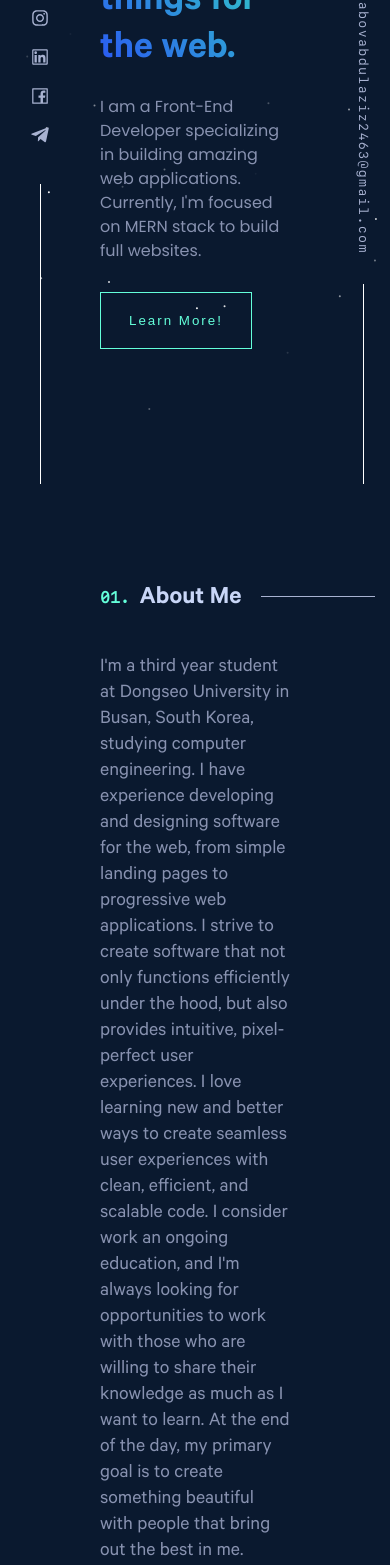
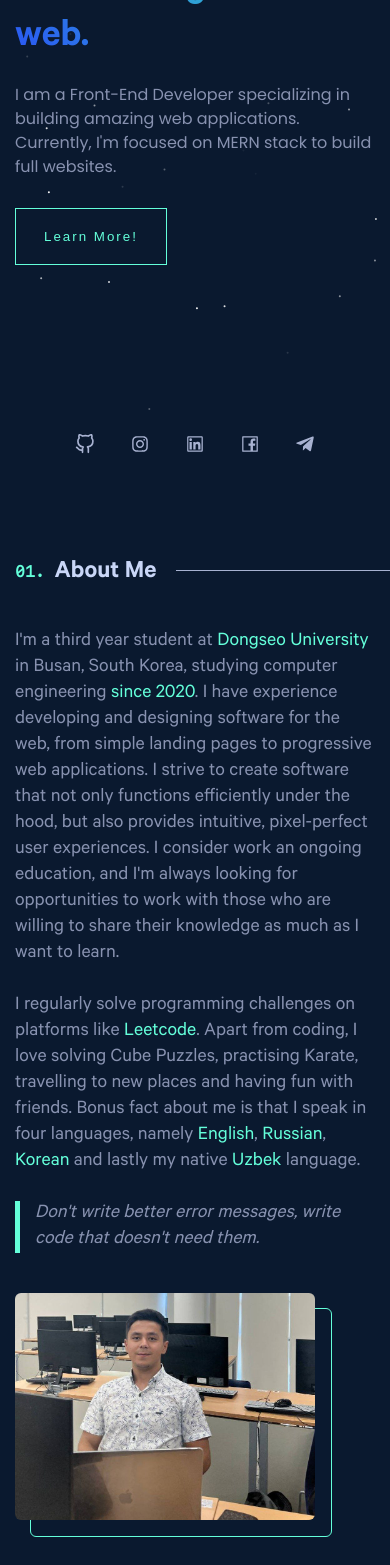
Before and after one commit to iamalaziz/portfolio, a React (Create React App) app: page / in a window 390 px wide. Shown: the part 360-1925 px from the top of the page. Built offline with nearby package versions, Linux system fonts and the light colour scheme.

Commit message:
finished about section and img style

```diff
--- a/src/App.js
+++ b/src/App.js
@@ -5,10 +5,12 @@ import Navbar from "./components/Navbar/Navbar";
 import { useState } from "react";
 import MobileMenu from "./components/Navbar/MobileMenu";
 
+
 function App() {
   const [navbar, setNavbar] = useState(false);
   return (
     <div className="App">
+
       <Navbar navbar={navbar} setNavbar={setNavbar} />
       {navbar === true ? (
         <MobileMenu navbar={navbar} setNavbar={setNavbar} />
--- a/src/App.scss
+++ b/src/App.scss
@@ -1,36 +1,7 @@
 @import "./styles/custom.scss";
 @import "./styles/variables.scss";
-@import url('https://fonts.googleapis.com/css2?family=Poppins&display=swap');
+@import url("https://fonts.googleapis.com/css2?family=Poppins&display=swap");
 
-* {
-  margin: 0;
-  padding: 0;
-  box-sizing: border-box;
-}
-body {
-  font-family: Mono;
-  width: 100%;
-  height: 100vh;
-  background-color: $bg;
-  color: #fff;
-}
-a {
-  text-decoration: none;
-  color: $light-slate;
-  &:hover {
-    color: $green;
-  }
-}
-li {
-  list-style-type: none;
-}
-section {
-  margin: 0 100px;
-
-  display: flex;
-  flex-direction: column;
-  justify-content: center;
-}
 .App {
   width: 100%;
   height: 100vh;
@@ -83,10 +54,10 @@ section {
     font-size: clamp(40px, 8vw, 80px);
     color: $slate;
     font-family: CalibreSB;
-    background-image: linear-gradient(45deg,#2A54F5 0%,#33E5BB 100%);
+    background-image: linear-gradient(45deg, #2a54f5 0%, #33e5bb 100%);
     -webkit-background-clip: text;
     -webkit-text-fill-color: transparent;
-    &:nth-child(2){
+    &:nth-child(2) {
       color: $lightest_slate;
     }
   }
@@ -130,17 +101,31 @@ section {
     }
     a {
       padding: 10px;
-      transition: .3s all ease;
-      color: $light-slate;
+      transition: 0.3s all ease;
       &:hover svg,
-      &:focus svg{
-        color: $green;
+      &:focus svg {
         transform: translateY(-3px);
       }
       svg {
         width: 20px;
         height: 20px;
       }
+    }
+  }
+  @media screen and (max-width: 450px) {
+    margin-top: -50px;
+    position: static;
+    display: flex;
+    align-items: center;
+    flex-direction: row;
+    justify-content: center;
+    li {
+      &:last-of-type {
+        margin-bottom: 0;
+      }
+    }
+    &:after {
+      display: none;
     }
   }
 }
@@ -154,7 +139,7 @@ section {
   align-items: center;
   justify-content: center;
   &:after {
-    content: '';
+    content: "";
     display: block;
     width: 1px;
     height: 200px;
@@ -169,18 +154,20 @@ section {
     line-height: 1;
     letter-spacing: 0.1em;
     writing-mode: vertical-rl;
-    color: $light-slate;
     &:hover,
     &:focus {
       transform: translateY(-3px);
-      color: $green;
     }
+  }
+  @media screen and (max-width: 450px) {
+    display: none;
   }
 }
 /* ABOUT */
 
 .about {
-  margin: 100px;
+  margin-top: 100px;
+  margin-bottom: 100px;
   h1 {
     font-family: CalibreSB;
     font-size: clamp(26px, 5vw, 32px);
@@ -193,7 +180,7 @@ section {
       font-size: clamp(16px, 3vw, 20px);
     }
     &:after {
-      content: '';
+      content: "";
       position: absolute;
       top: 12px;
       margin-left: 20px;
@@ -202,10 +189,117 @@ section {
       background-color: $light-slate;
     }
   }
-  p {
-    font-family: Calibre;
-    color: $slate;
-    font-size: 20px;
-    line-height: 26px;
+  div {
+    display: grid;
+    grid-template-columns: 3fr 2fr;
+    gap: 50px;
+    margin-bottom: 40px;
+    p {
+      font-family: Calibre;
+      color: $slate;
+      font-size: 20px;
+      line-height: 26px;
+      figure {
+        position: relative;
+        blockquote {
+          padding-left: 20px;
+          font-style: italic;
+        }
+        &:before {
+          content: "";
+          position: absolute;
+          display: block;
+          width: 5px;
+          height: 100%;
+          background-color: $green;
+        }
+      }
+    }
+    .wrapper {
+      position: relative;
+      display: block;
+      transition: 0.2s all ease-in;
+      img {
+        position: relative;
+        max-width: 400px;
+        mix-blend-mode: multiply;
+        filter: grayscale(100%) contrast(1);
+        border-radius: 6px;
+        z-index: 4;
+        transition: 0.2s all ease-in;
+      }
+      &:before {
+        content: "";
+        background-color: $green;
+        position: absolute;
+        display: block;
+        top: 0;
+        left: 0;
+        width: 400px;
+        height: 302px;
+        border-radius: 6px;
+        transition: 0.2s all ease-in;
+      }
+      &:after {
+        content: "";
+        background: transparent;
+        position: absolute;
+        border: 1px solid $green;
+        display: block;
+        top: 15px;
+        left: 15px;
+        width: 400px;
+        height: 302px;
+        border-radius: 6px;
+        // z-index: 3;
+        transition: 0.2s all ease-in;
+      }
+      @media screen and (max-width: 700px) {
+        &:before {
+          width: 300px;
+          height: 227px;
+        }
+        &:after {
+          width: 300px;
+          height: 227px;
+        }
+        img {
+          width: 300px;
+        }
+      }
+      &:hover,
+      &:focus {
+        img {
+          filter: none;
+          mix-blend-mode: normal;
+        }
+        &:before {
+          display: none;
+        }
+        &:after {
+          transform: translate(-5px, -5px);
+        }
+      }
+    }
+    @media (max-width: 1000px) {
+      display: block;
+      .wrapper {
+        margin-top: 40px;
+        img {
+          margin: 0 auto;
+        }
+      }
+    }
+    @media screen and (max-width: 450px) {
+      .wrapper {
+        &:before {
+          display: none;
+        }
+        img {
+          filter: none;
+          mix-blend-mode: normal;
+        }
+      }
+    }
   }
 }
--- a/src/components/About.jsx
+++ b/src/components/About.jsx
@@ -1,16 +1,45 @@
-import React from 'react'
+import React from "react";
+import AboutSectionPhoto from "../assets/about-img.jpg";
 
 const About = () => {
   return (
-    <section className='about'>
-      <h1><span>01. </span>About Me</h1>
-      <p className='desc'><bolder>I'm a third year student at Dongseo University</bolder> in Busan, South Korea, studying computer engineering. I have experience developing and designing software for the web, from simple landing pages to progressive web applications. I strive to create software that not only functions efficiently under the hood, but also provides intuitive, pixel-perfect user experiences.
+    <section className="about">
+      <h1>
+        <span>01. </span>About Me
+      </h1>
+      <div className="content">
+        <p className="desc">
+          I'm a third year student at <span>Dongseo University</span> in Busan,
+          South Korea, studying computer engineering <span>since 2020</span>. I
+          have experience developing and designing software for the web, from
+          simple landing pages to progressive web applications. I strive to
+          create software that not only functions efficiently under the hood,
+          but also provides intuitive, pixel-perfect user experiences. I
+          consider work an ongoing education, and I'm always looking for
+          opportunities to work with those who are willing to share their
+          knowledge as much as I want to learn. <br />
+          <br />I regularly solve programming challenges on platforms like{" "}
+          <a href="http://leetcode.com" target="_blank">
+            <span>Leetcode</span>
+          </a>
+          . Apart from coding, I love solving Cube Puzzles, practising Karate,
+          travelling to new places and having fun with friends.
 
-      I love learning new and better ways to create seamless user experiences with clean, efficient, and scalable code. I consider work an ongoing education, and I'm always looking for opportunities to work with those who are willing to share their knowledge as much as I want to learn. At the end of the day, my primary goal is to create something beautiful with people that bring out the best in me.
+          Bonus fact about me is that I speak in four languages, namely <span>English</span>, <span>Russian</span>, <span>Korean</span> and lastly my native <span>Uzbek</span> language.
+          <br /><br />
+          <figure>
+            <blockquote>
+              Don't write better error messages, write code that doesn't need
+              them.
+            </blockquote>
+          </figure>
+        </p>
+        <div className="wrapper">
+          <img src={AboutSectionPhoto} alt="me_in_class" />
+        </div>
+      </div>
+    </section>
+  );
+};
 
-      When I'm not in front of a computer screen, I'm probably snowboarding, traveling, petting dogs, or learning a new song on my uke.</p>
-    </section>
-  )
-}
-
-export default About
+export default About;
--- a/src/components/Home.jsx
+++ b/src/components/Home.jsx
@@ -1,4 +1,4 @@
-import Hero from "./Hero/Hero";
+import Hero from "./Hero";
 import About from "./About";
 import SideLinks from "./SideLinks";
 
@@ -6,8 +6,8 @@ const Home = () => {
   return (
     <div className="home">
       <Hero />
+      <SideLinks />
       <About />
-      <SideLinks />
     </div>
   );
 };
--- a/src/components/Navbar/_MobileStyle.scss
+++ b/src/components/Navbar/_MobileStyle.scss
@@ -5,7 +5,7 @@
   right: 0;
   bottom: 0;
   left: 0;
-  z-index: 900;
+  z-index: 11;
   width: 100%;
   height: 100vh;
   backdrop-filter: blur(2px);
@@ -38,9 +38,6 @@
       li {
         list-style-type: none;
         cursor: pointer;
-        &:hover a {
-          color: $green;
-        }
         span {
           color: $green;
         }
--- a/src/components/Particle.jsx
+++ b/src/components/Particle.jsx
@@ -2,7 +2,7 @@ import Particles from "react-tsparticles";
 import { loadFull } from "tsparticles";
 
 // moving particles
-/*
+
 const moving_particles = {
   particles: {
     bounce: {
@@ -365,7 +365,7 @@ const moving_particles = {
   smooth: true,
   zLayers: 100,
 };
-*/
+
 
 const stable_particles = {
   particles: {
--- a/src/index.js
+++ b/src/index.js
@@ -4,10 +4,13 @@ import App from "./App";
 import "./index.css";
 import { BrowserRouter } from "react-router-dom";
 import "./styles/custom.scss";
+import GlobalStyles from "./styles/globals";
+
 const root = ReactDOM.createRoot(document.getElementById("root"));
 root.render(
   <React.StrictMode>
     <BrowserRouter>
+    <GlobalStyles />
       <App />
     </BrowserRouter>
   </React.StrictMode>
--- /dev/null
+++ b/src/styles/globals.js
@@ -0,0 +1,45 @@
+import { createGlobalStyle } from "styled-components";
+
+const GlobalStyles = createGlobalStyle`
+  * {
+    margin: 0;
+    padding: 0;
+    box-sizing: border-box;
+  }
+  body {
+    font-family: Mono;
+    width: 100%;
+    height: 100vh;
+    background-color: #0a192f;
+    color: #fff;
+  }
+  a {
+    text-decoration: none;
+    color: #a8b2d1;
+    &:hover {
+      color: #64ffda;
+    }
+  }
+  span {
+    color: #64ffda;
+  }
+  li {
+    list-style-type: none;
+  }
+  section {
+    margin: 0 200px;
+
+    display: flex;
+    flex-direction: column;
+    justify-content: center;
+
+    @media screen and (max-width: 1300px) {
+      margin: 0 100px;
+    }
+    @media screen and (max-width: 450px) {
+      margin: 0 15px;
+    }
+  }
+`;
+
+export default GlobalStyles;
```
Also changed, not shown: src/components/Navbar/_Navbar.scss (+8 -13 lines), src/assets/about-img.jpg (added), src/components/Hero.jsx (renamed from src/components/Hero/Hero.jsx).
